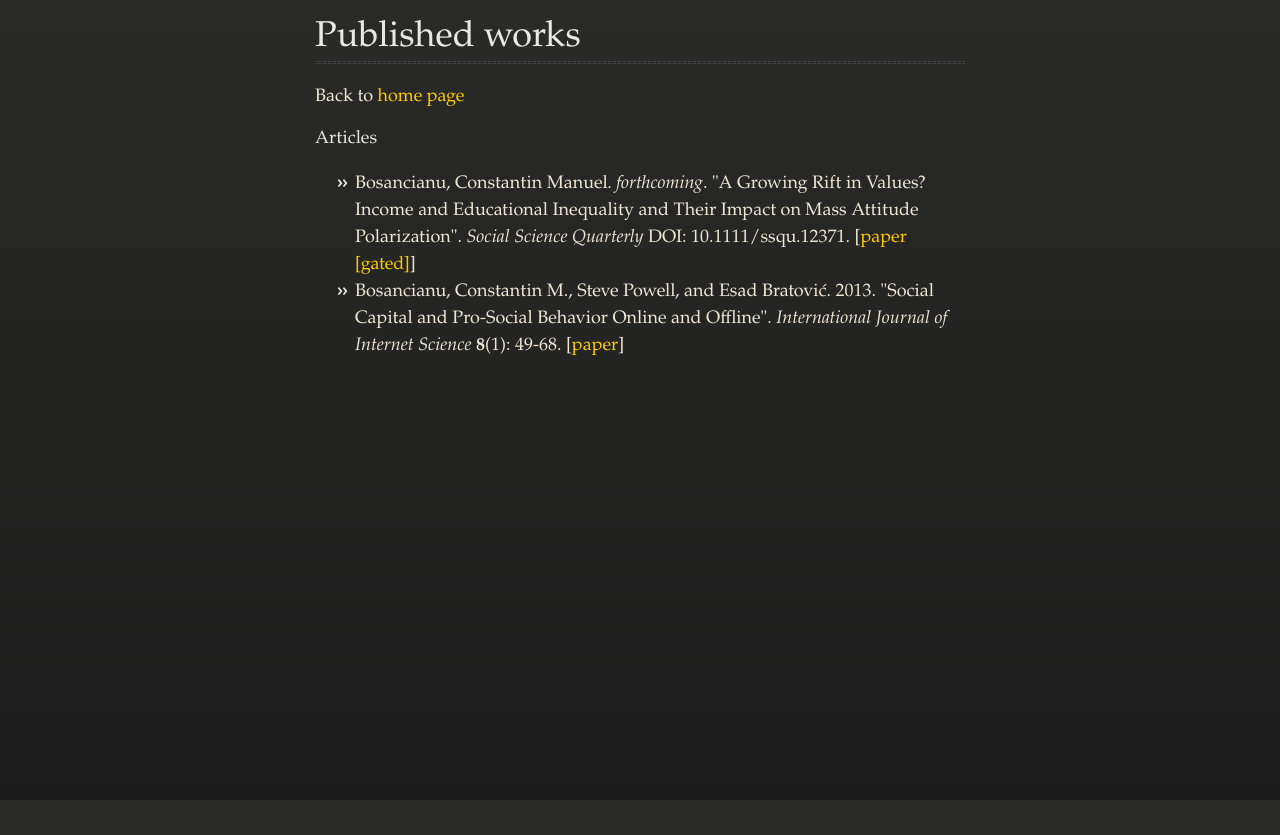
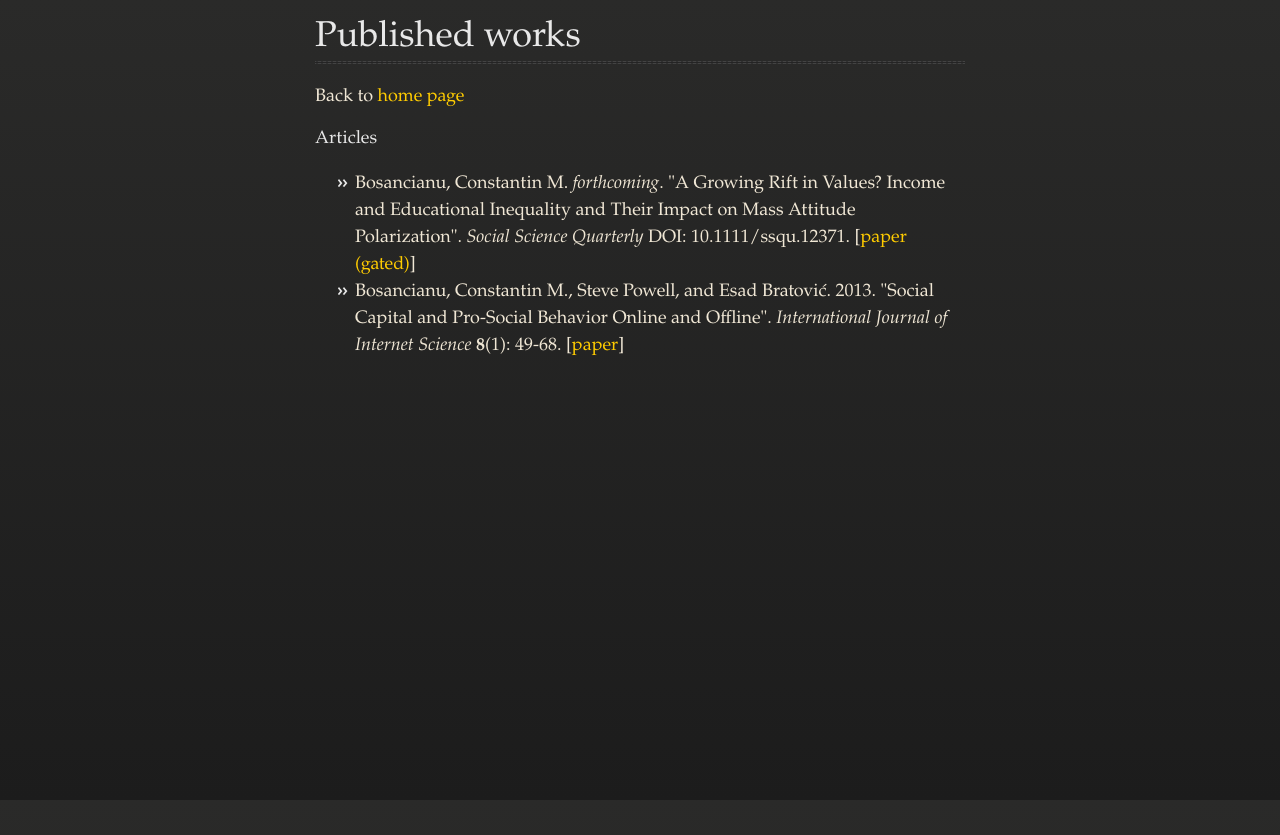
Before and after one commit to cmbosancianu/cmbosancianu.github.io, a plain HTML site: page published/index.html in a window 1280 px wide. Drawn offline with nearby package versions, Linux system fonts and the light colour scheme.

Commit message:
SSQ2017 small modification
Corrections

```diff
--- a/published/index.html
+++ b/published/index.html
@@ -29,7 +29,7 @@
 <h4>Articles</h4>
 <p>
   <ul>
-<li>Bosancianu, Constantin Manuel. <i>forthcoming</i>. "A Growing Rift in Values? Income and Educational Inequality and Their Impact on Mass Attitude Polarization". <i>Social Science Quarterly</i> DOI: 10.1111/ssqu.12371. [<a href="http://onlinelibrary.wiley.com/doi/10.1111/ssqu.12371/full">paper [gated]</a>]</li>
+<li>Bosancianu, Constantin M. <i>forthcoming</i>. "A Growing Rift in Values? Income and Educational Inequality and Their Impact on Mass Attitude Polarization". <i>Social Science Quarterly</i> DOI: 10.1111/ssqu.12371. [<a href="http://onlinelibrary.wiley.com/doi/10.1111/ssqu.12371/full">paper (gated)</a>]</li>
 <li>Bosancianu, Constantin M., Steve Powell, and Esad Bratović. 2013. "Social Capital and Pro-Social Behavior Online and Offline". <i>International Journal of Internet Science</i> <b>8</b>(1): 49-68. [<a href="http://www.ijis.net/ijis8_1/ijis8_1_bosancianu_et_al.pdf">paper</a>]</li>
 </ul>
 </p>
```
